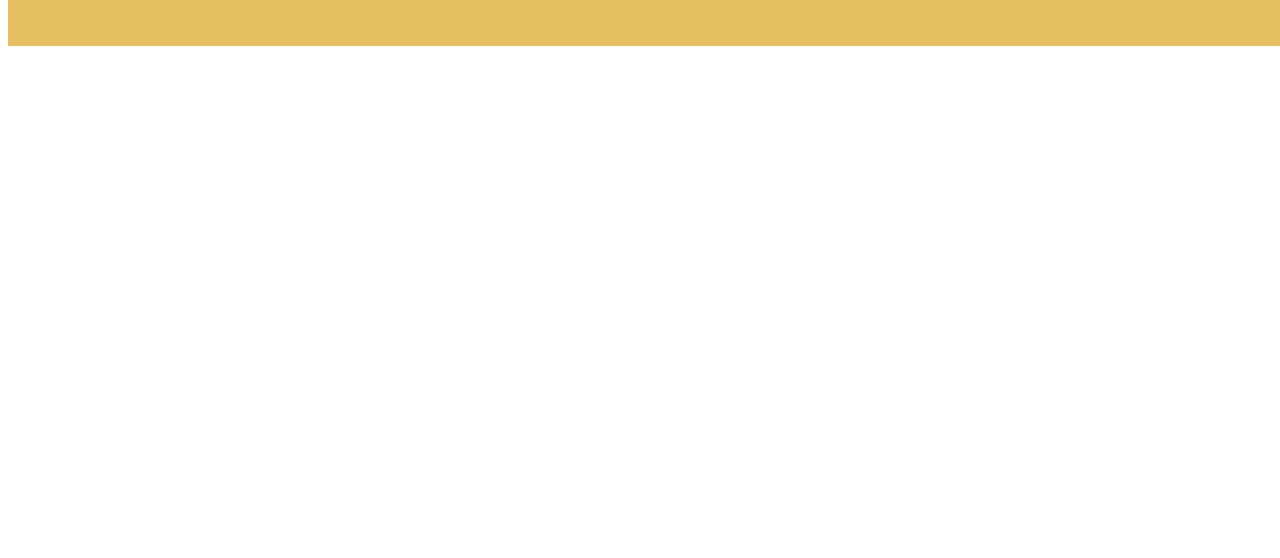
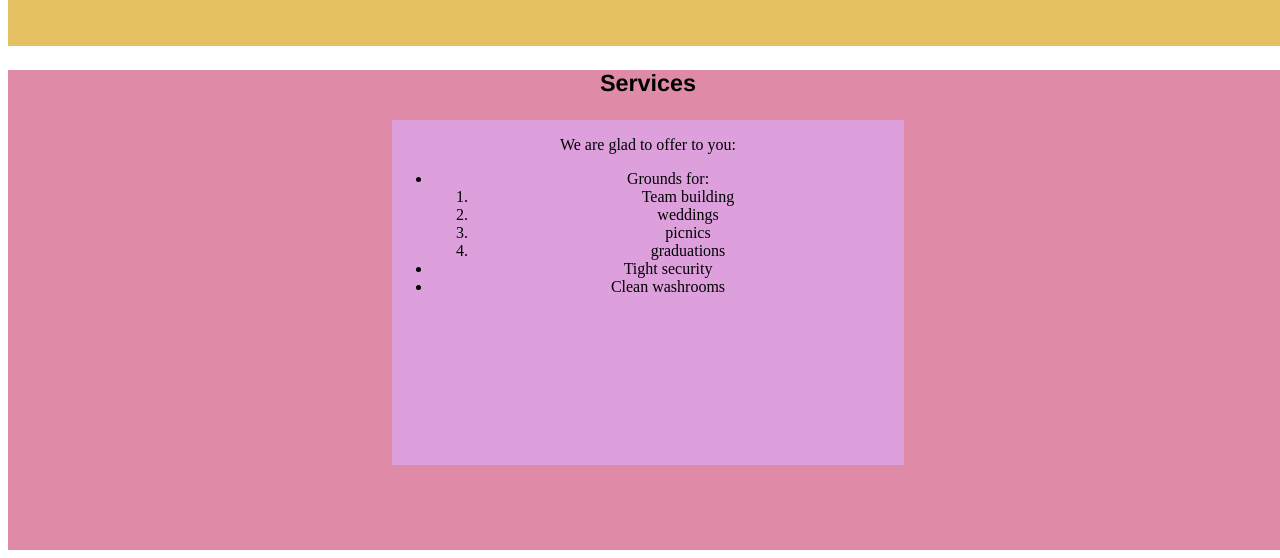
Before and after one commit to Sam-Muhoho/Royal-Gardenia, a plain HTML site: page index.html in a window 1280 px wide. Shown: the part 2004-2562 px from the top of the page. Before the commit the page ends 2058 px from the top, so only its background shows below. Drawn offline with Linux system fonts and the light colour scheme.

Commit message:
added services section

```diff
--- a/index.html
+++ b/index.html
@@ -46,7 +46,7 @@
             <h4>About</h4>
             <ul>
                 <li> <p>Here at Royal Gardenia we are glad to bring to you your ideal wedding grounds or even a nice picnic spot to enjoy with your friends and family</p></li>
-                <li><p>We offer have three grounds with which they start from as low as 90,000ksh to 120,000</p></li>
+                <li><p>We have three grounds with which they start from as low as 90,000ksh to 120,000</p></li>
             </ul>
         </div>
 
@@ -83,12 +83,27 @@
     <div class="card card-3">
         <img src="pic3.jpg" alt="missing">
     </div>
+</div>
+</section>
 
-
-</div>
-
-
-
+<section class="services">
+    <div class="sub-heading">
+        <h3>Services</h3>
+    </div>
+    <div class="services-card">
+        <div class="card">
+            <p>We are glad to offer to you:</p>
+            <ul>
+                <li>Grounds for: <ol><li>Team building</li>
+                                <li>weddings</li>
+                                <li>picnics</li>
+                                <li>graduations</li></ol>
+            </li>
+            <li>Tight security</li>
+            <li>Clean washrooms</li>
+            </ul>
+        </div>
+    </div>
 </section>
 
 
--- a/style.css
+++ b/style.css
@@ -68,7 +68,7 @@
     font-size: 20px;
     margin :20px;
     color:rgb(120, 100, 74);
-    font-weight: bold;
+    font-weight:bolder;
 }
 .banner .buttons :hover {
     color:black;
@@ -139,3 +139,29 @@
     width: 100%;
     height: 100%;
 }
+
+.services {
+    width: 100vw;
+    height: 60vh;
+    background-color:rgba(216, 112, 147, 0.806);
+   text-align: center;
+
+}
+
+.services .sub-heading {
+    font-size: 20px;
+    font-family:'Franklin Gothic Medium', 'Arial Narrow', Arial, sans-serif;
+}
+
+.services .services-card {
+    width: 100%;
+    height: 80%;
+    display: flex;
+    justify-content: space-around;
+}
+
+.services .services-card .card {
+    width: 40%;
+    height:90%;
+    background-color:plum;
+}
```
